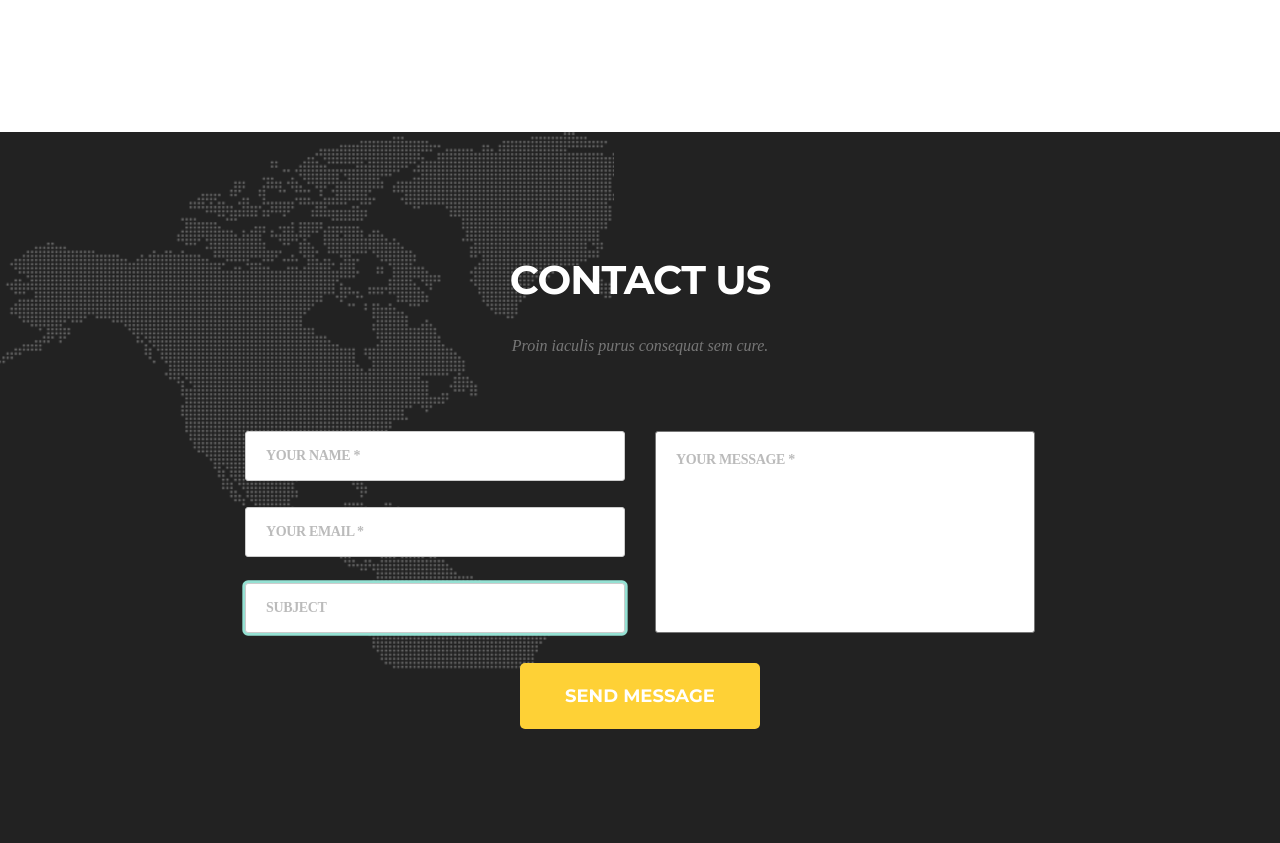
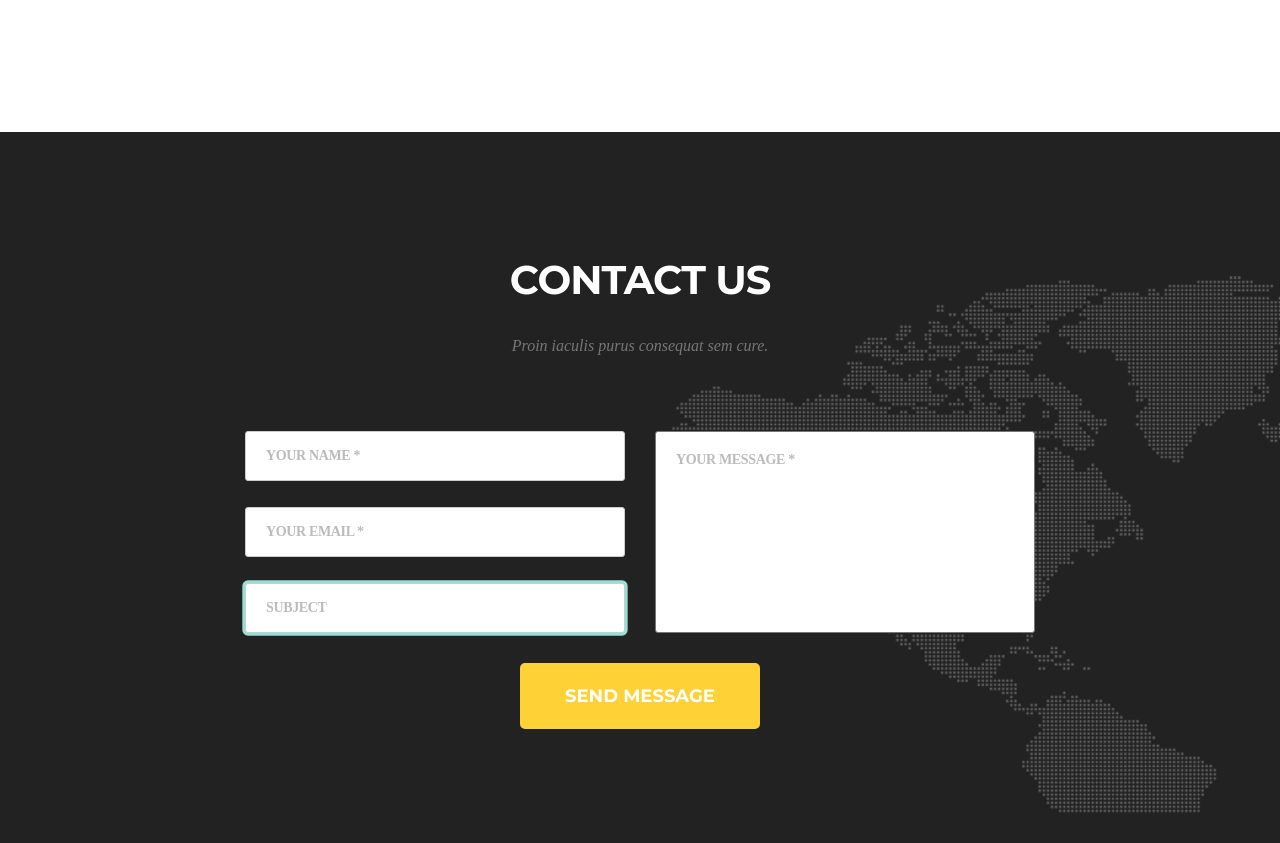
Before and after one commit to ajaxamsterdamsergey/GoIT, a plain HTML site: page Homework7/index.html in a window 1280 px wide. Shown: the part 800-1643 px from the top of the page. Drawn offline with Linux system fonts and the light colour scheme; files whose address does not match are found by name.

Commit message:
Homework7#2

```diff
--- a/Homework7/css/main.css
+++ b/Homework7/css/main.css
@@ -157,14 +157,12 @@
 .Security::before {
   background-image: url(../img/icons/Icon-Locked.png);
 }
-.contact {
-  max-width: 1400px;
-  background-image: url(../img/Background.png);
-}
+
 .background {
+  background-color: #222;
   background-image: url(../img/Map_Image.png);
   background-repeat: no-repeat;
-  background-position: right bottom + 20px;
+  background-position: right bottom +30px;
 }
 .contact_title {
   padding-top: 110px;
```
